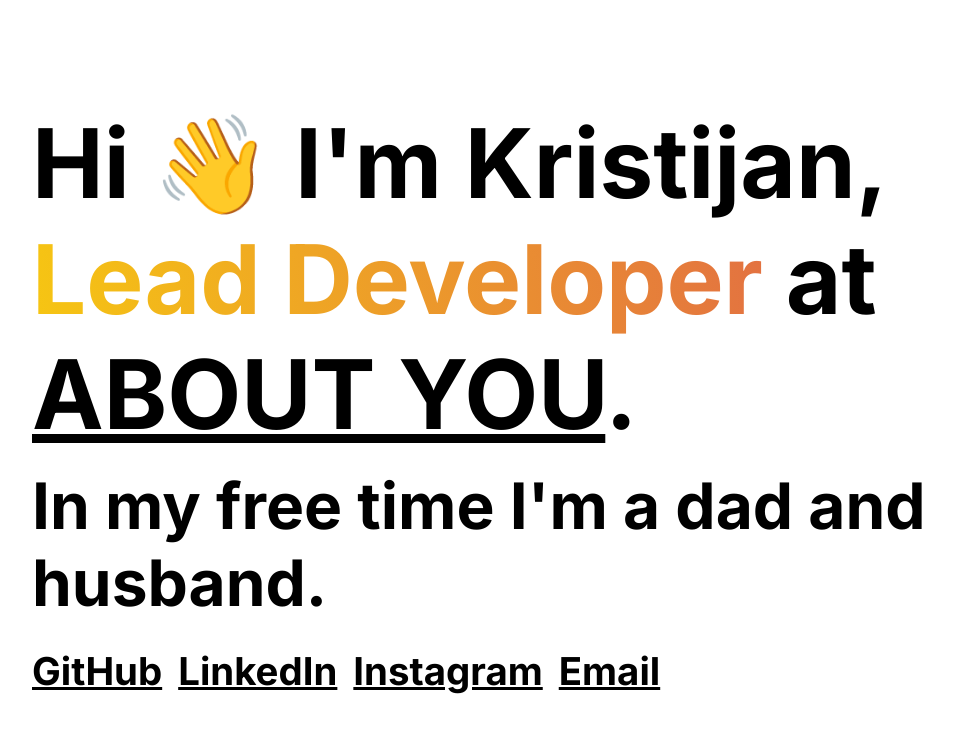
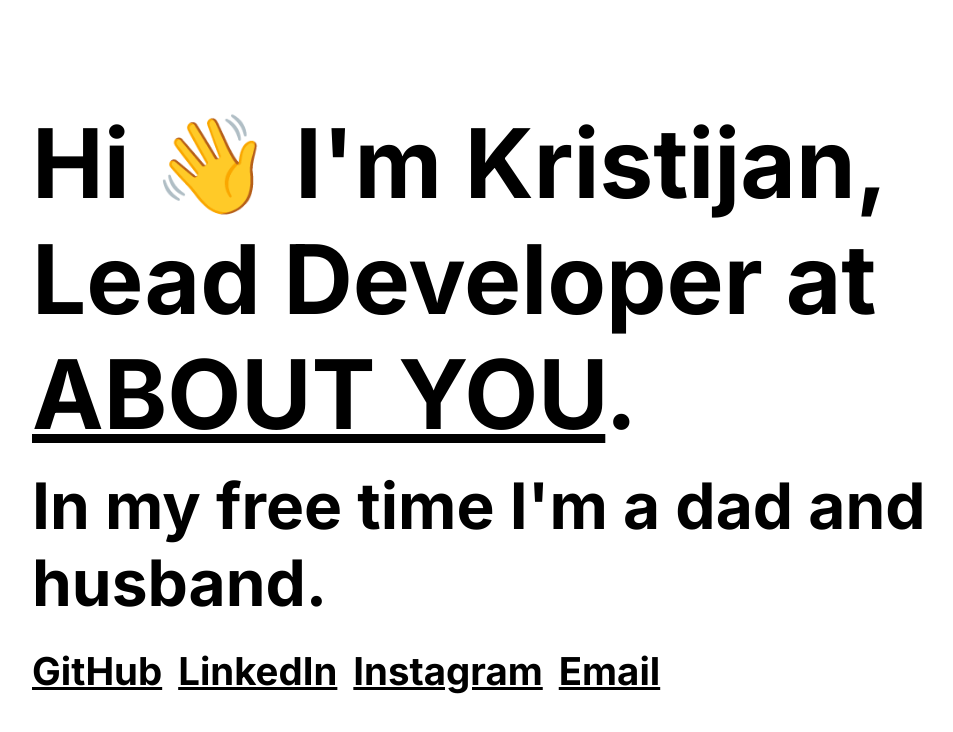
Before and after one commit to kristijanbambir/kristijanbambir.github.com, a Next.js app: page / in a window 1280 px wide. Shown: the top 732 px of the page, without its empty margins (28-981 px from the left). Built offline with nearby package versions, Linux system fonts and the light colour scheme.

Commit message:
Remove gradient

```diff
--- a/src/app/page.module.css
+++ b/src/app/page.module.css
@@ -13,12 +13,6 @@
 
 .title {
   font-size: 3em;
-}
-
-.title .gradient {
-  background: linear-gradient(260deg, #e26e43 -4%, #f8ce0e 110%);
-  background-clip: text;
-  -webkit-text-fill-color: transparent;
 }
 
 .subtitle {
--- a/src/app/page.tsx
+++ b/src/app/page.tsx
@@ -7,8 +7,7 @@ export default function Home() {
       <h1 className={styles.title}>
         Hi 👋 I&apos;m Kristijan,
         <br />
-        <span className={styles.gradient}>Lead Developer</span> at{' '}
-        <a href="https://aboutyou.tech/">ABOUT YOU</a>.
+        Lead Developer at <a href="https://aboutyou.tech/">ABOUT YOU</a>.
       </h1>
 
       <h2 className={styles.subtitle}>
```
